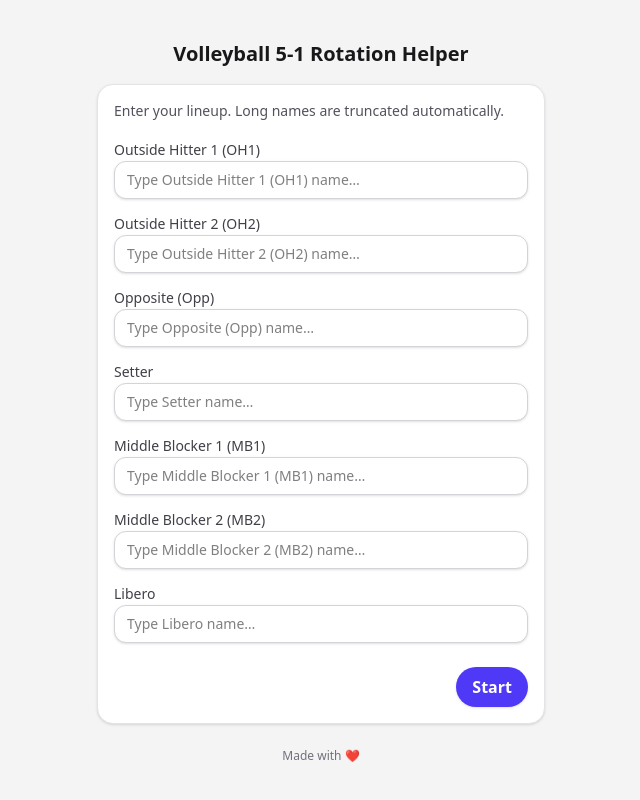
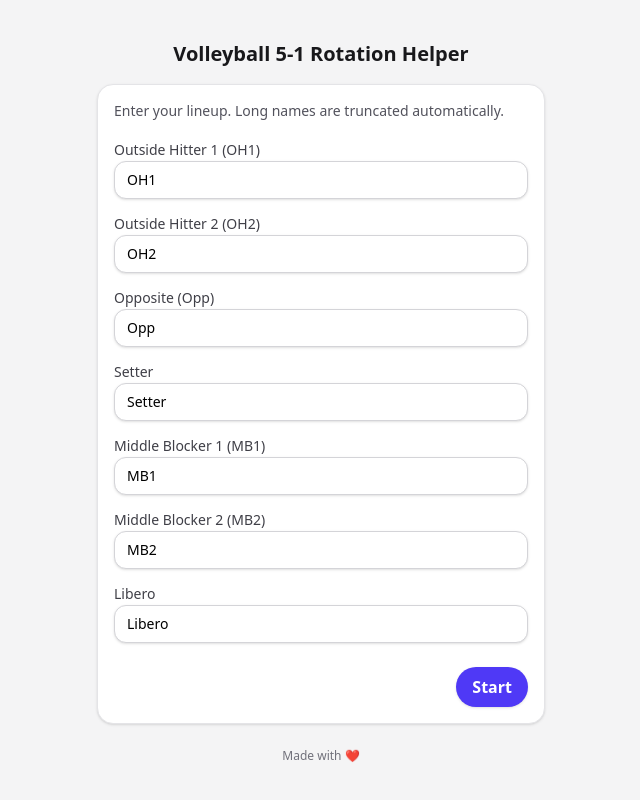
Before and after one commit to nimahkh/volleyball-15-rotation, a React (Vite) app: page / in a window 1280 px wide. Shown: the top 800 px of the page, without its empty margins (319-959 px from the left). Built offline with nearby package versions, Linux system fonts and the light colour scheme.

Commit message:
fix: positions

```diff
--- a/src/App.tsx
+++ b/src/App.tsx
@@ -31,10 +31,10 @@ const POSITION_MAP: Record<
     1: {
       OH1: { x: 78, y: 59 },
       OH2: { x: 20, y: 59 },
-      Opp: { x: 25, y: 30 },
+      Opp: { x: 20, y: 20 },
       Setter: { x: 82, y: 78 },
       MB1: { x: 50, y: 70 }, // Libero
-      MB2: { x: 20, y: 20 },
+      MB2: { x: 25, y: 30 },
       Libero: { x: 78, y: 60 }, // OUT (not shown)
     },
     2: {
@@ -90,9 +90,9 @@ const POSITION_MAP: Record<
       OH1: { x: 18, y: 16 }, // Zone 4
       MB2: { x: 50, y: 16 }, // Zone 3
       Opp: { x: 78, y: 16 }, // Zone 2
-      OH2: { x: 22, y: 70 }, // Zone 5
-      MB1: { x: 50, y: 72 }, // Zone 6
-      Libero: { x: 50, y: 72 }, // replaces MB1
+      OH2: { x: 50, y: 70 }, // Zone 5
+      MB1: { x: 22, y: 70 }, // Zone 6
+      Libero: { x: 22, y: 72 }, // replaces MB1
     },
 
     // Rotation 2 — OH1 serving (Zone 1)
@@ -122,9 +122,9 @@ const POSITION_MAP: Record<
       Opp: { x: 80, y: 95 }, // Zone 1
       Setter: { x: 78, y: 16 },
       MB1: { x: 50, y: 16 },
-      OH1: { x: 20, y: 16 },
-      MB2: { x: 50, y: 72 },
-      OH2: { x: 22, y: 70 },
+      OH1: { x: 50, y: 70 },
+      MB2: { x: 20, y: 70 },
+      OH2: { x: 22, y: 16 },
       Libero: { x: 50, y: 72 },
     },
 
@@ -243,13 +243,13 @@ export default function VolleyballRotationHelper() {
   const [rotation, setRotation] = useState<number>(1);
   const [players, setPlayers] = useState<Players | null>(null);
   const [form, setForm] = useState<Record<RoleKey, string>>({
-    OH1: "",
-    OH2: "",
-    Opp: "",
-    Setter: "",
-    MB1: "",
-    MB2: "",
-    Libero: "",
+    OH1: "OH1",
+    OH2: "OH2",
+    Opp: "Opp",
+    Setter: "Setter",
+    MB1: "MB1",
+    MB2: "MB2",
+    Libero: "Libero",
   });
   const ready = !!players;
 
@@ -286,7 +286,7 @@ export default function VolleyballRotationHelper() {
                   <input
                     className="w-full rounded-xl border border-zinc-300 bg-white px-3 py-2 text-sm outline-none transition-shadow focus:ring-2 focus:ring-indigo-400 shadow-sm"
                     placeholder={`Type ${label} name…`}
-                    value={form[key]}
+                    value={form[key] || key}
                     onChange={(e) =>
                       setForm((f) => ({ ...f, [key]: e.target.value }))
                     }
```
